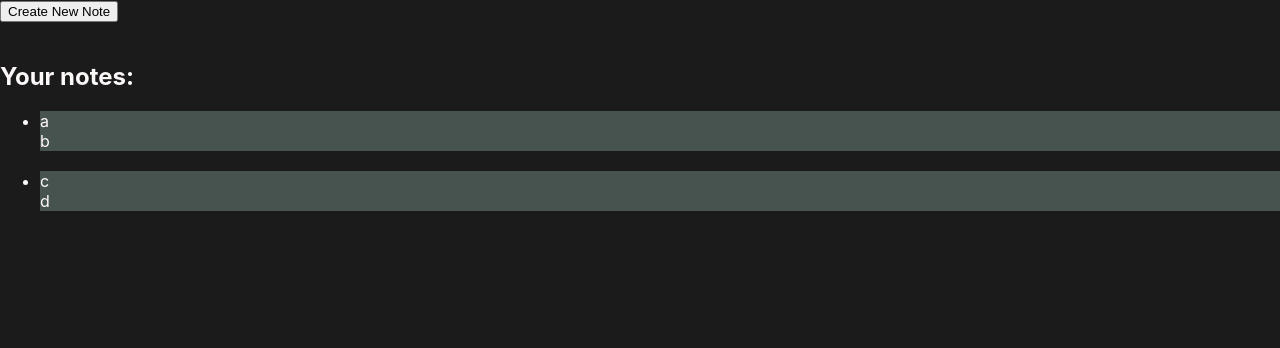
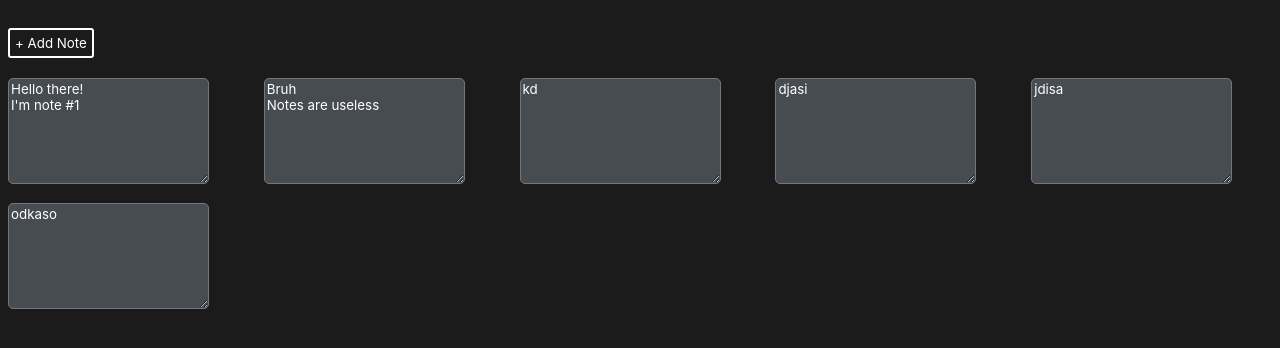
Before and after one commit to frontseat-astronaut/react-note-app, a React (Create React App) app: page / in a window 1280 px wide. Shown: the top 348 px of the page. Built offline with nearby package versions, Linux system fonts and the light colour scheme.

Commit message:
added css

```diff
--- a/src/App.css
+++ b/src/App.css
@@ -1,4 +1,35 @@
-.Note {
+.Note, .TextInput, .Button {
   white-space: pre-wrap;
-  background-color: rgb(71, 83, 78);
+  color: white;
+  background-color: rgb(71, 76, 83);
+  border-radius: 5px;
+  font-family: -apple-system, blinkmacsystemfont, 'segoe ui', 'roboto', 'oxygen',
+    'ubuntu', 'cantarell', 'fira sans', 'droid sans', 'helvetica neue',
+    sans-serif;
 }
+
+.Note, .TextInput {
+  min-height: 100px;
+  min-width: 100px;
+}
+
+.TextInput {
+  background-color: rgb(27, 27, 27);
+}
+
+.Button {
+  cursor: pointer;
+  border-style: solid;
+  border-color: white;
+  padding: 5px;
+  border-radius: 3px;
+  background: none;
+  background-color: transparent;
+}
+
+.NotesGrid {
+  display: grid;
+  grid-gap: 15px;
+  grid-template-columns: repeat(auto-fit, minmax(200px, 1fr));
+
+}
--- a/src/App.js
+++ b/src/App.js
@@ -3,9 +3,7 @@ import React from 'react';
 
 function Note(props) {
   return (
-    <div className="Note">
-      {props.text}
-    </div>
+    <textarea className="Note" value={props.text} readOnly />
   );
 }
 
@@ -13,7 +11,7 @@ class App extends React.Component {
   constructor(props) {
     super(props);
 
-    this.state = { "notes": ["a\nb", "c\nd"], "isTyping": false, "newNote": "" };
+    this.state = { "notes": ["Hello there!\nI'm note #1", "Bruh\nNotes are useless", "kd", "djasi", "jdisa", "odkaso"], "isTyping": false, "newNote": "" };
 
     this.handleNewNote = this.handleNewNote.bind(this);
     this.newNoteButton = this.newNoteButton.bind(this);
@@ -24,17 +22,17 @@ class App extends React.Component {
   }
   displayNotes() {
     return (
-      <ul>
+      <div className="NotesGrid">
         {this.state.notes.map((note, index) =>
-          <li key={index}><Note text={note} /><br/></li>
+          <div key={index}><Note text={note} /></div>
         )}
-      </ul>
+      </div>
     );
   }
   newNoteButton() {
     return (
-      <button onClick={this.handleNewNote}>
-        Create New Note
+      <button onClick={this.handleNewNote} className="Button">
+        + Add Note
       </button>
     );
   }
@@ -48,9 +46,9 @@ class App extends React.Component {
   enterNote() {
     return (
       <form onSubmit={this.handleSubmit}>
-        <textarea value={this.state.newNote} onChange={this.handleChange} />
+        <textarea value={this.state.newNote} onChange={this.handleChange} className="TextInput" />
         <br />
-        <input type="submit" value="Add Note" />
+        <input type="submit" value="Done" className="Button" />
       </form>
     );
   }
@@ -63,11 +61,9 @@ class App extends React.Component {
   render() {
     return (
       <div className="App">
+        <br/>
         {(!this.state.isTyping) ? this.newNoteButton() : this.enterNote()} <br /><br />
-        <label >
-          <h2>Your notes: </h2>
-          {this.displayNotes()}
-        </label>
+        {this.displayNotes()}
       </div>
     );
   }
--- a/src/index.css
+++ b/src/index.css
@@ -1,5 +1,5 @@
 body {
-  margin: 0;
+  margin: 5;
   color: snow;
   font-family: -apple-system, BlinkMacSystemFont, 'Segoe UI', 'Roboto', 'Oxygen',
     'Ubuntu', 'Cantarell', 'Fira Sans', 'Droid Sans', 'Helvetica Neue',
```
